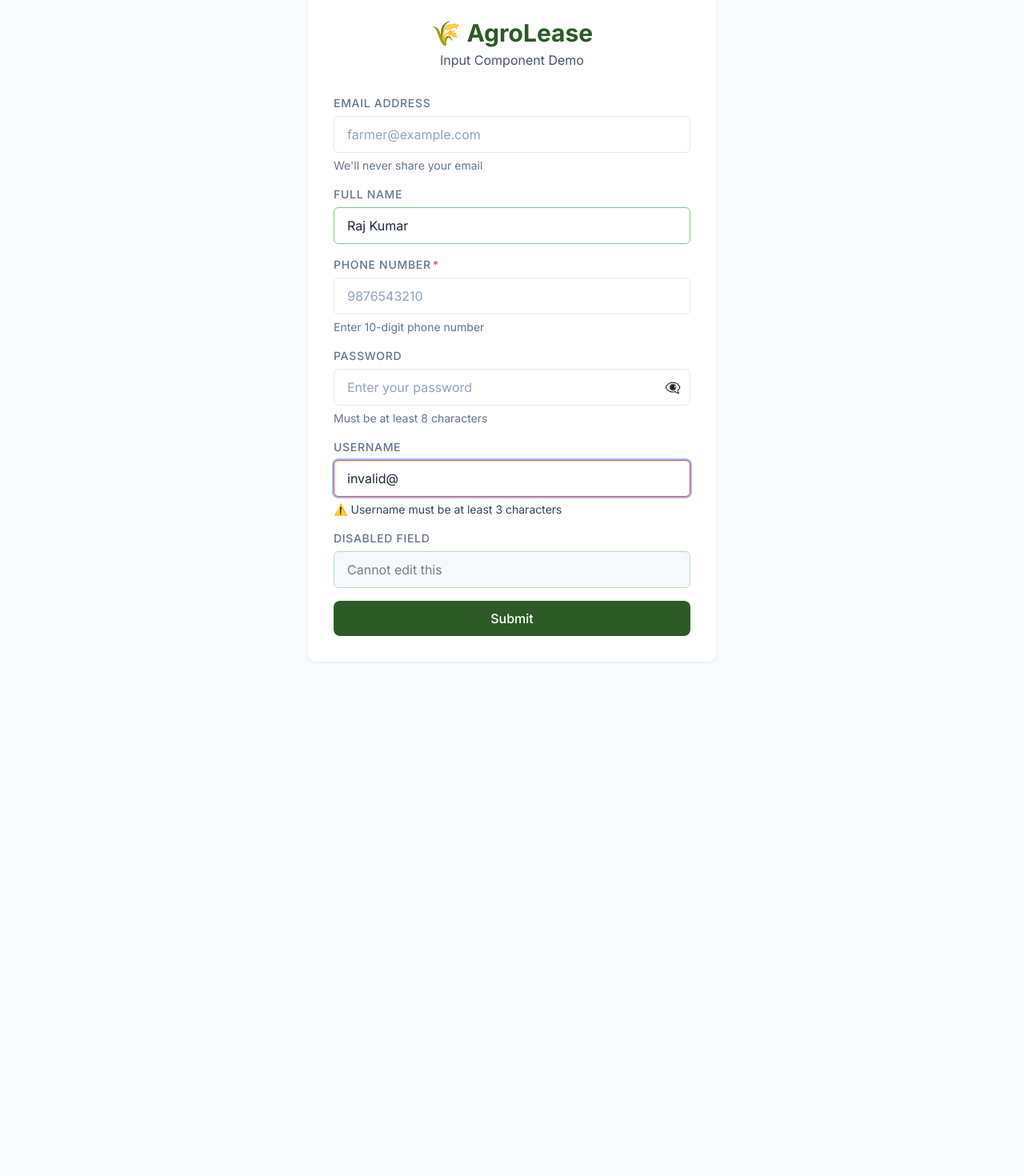
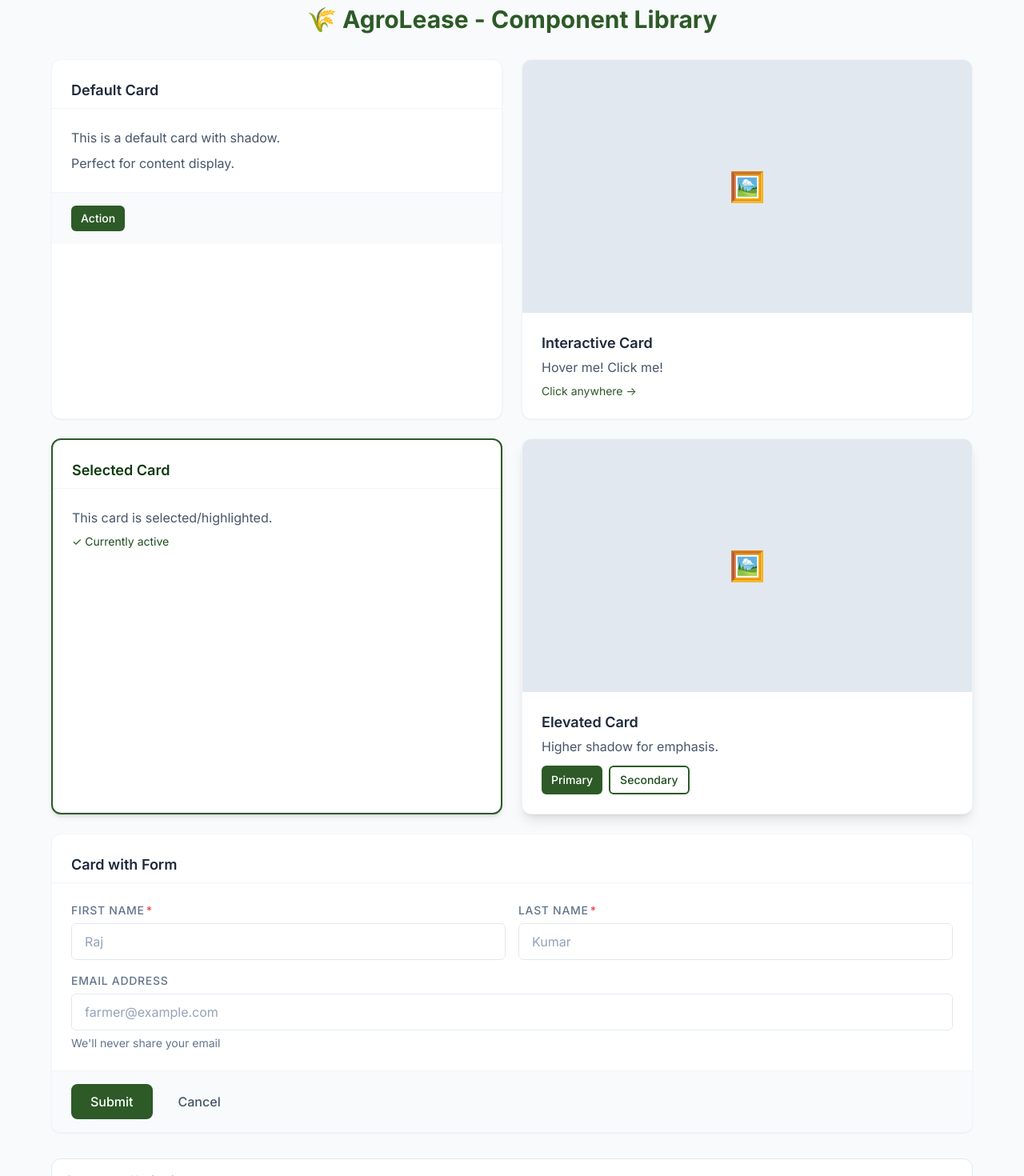
Before and after one commit to shreyashtalele/agrolease-frontend, a React (Vite) app: page /login in a window 1280 px wide. Shown: the part 26-1496 px from the top of the page at 80% size. Before the commit the page ends 870 px from the top, so only its background shows below. Built offline with nearby package versions, Linux system fonts and the light colour scheme.

Commit message:
feat: add Card component with variants and sub-components

```diff
--- a/src/App.tsx
+++ b/src/App.tsx
@@ -1,56 +1,134 @@
 import { Button } from "@/components/common/Button";
 import { Input } from "@/components/common/Input";
+import { Card } from "@/components/common/Card";
 
 function App() {
   return (
-    <div className="min-h-screen flex items-center justify-center bg-neutral-50 p-4">
-      <div className="max-w-lg w-full space-y-8 bg-white rounded-xl p-6 md:p-8 shadow-sm border border-neutral-100">
-        <div className="text-center">
-          <h1 className="text-3xl font-bold text-primary-500">🌾 AgroLease</h1>
-          <p className="text-neutral-600 mt-1">Input Component Demo</p>
+    <div className="min-h-screen bg-neutral-50 p-4 md:p-8">
+      <div className="max-w-6xl mx-auto">
+        <h1 className="text-3xl font-bold text-primary-500 text-center mb-8">
+          🌾 AgroLease - Component Library
+        </h1>
+
+        <div className="grid grid-cols-1 md:grid-cols-2 gap-6">
+          {/* Default Card */}
+          <Card>
+            <Card.Header>
+              <h3 className="text-lg font-semibold text-neutral-800">
+                Default Card
+              </h3>
+            </Card.Header>
+            <Card.Body>
+              <p className="text-neutral-600">
+                This is a default card with shadow.
+              </p>
+              <p className="text-neutral-600 mt-2">
+                Perfect for content display.
+              </p>
+            </Card.Body>
+            <Card.Footer>
+              <Button size="sm">Action</Button>
+            </Card.Footer>
+          </Card>
+
+          {/* Interactive Card */}
+          <Card variant="interactive" onClick={() => alert("Card clicked!")}>
+            <Card.Image src="" alt="Placeholder" />
+            <Card.Body>
+              <h3 className="text-lg font-semibold text-neutral-800">
+                Interactive Card
+              </h3>
+              <p className="text-neutral-600 mt-1">Hover me! Click me!</p>
+              <p className="text-sm text-primary-500 mt-2">Click anywhere →</p>
+            </Card.Body>
+          </Card>
+
+          {/* Selected Card */}
+          <Card variant="selected">
+            <Card.Header>
+              <h3 className="text-lg font-semibold text-primary-700">
+                Selected Card
+              </h3>
+            </Card.Header>
+            <Card.Body>
+              <p className="text-neutral-600">
+                This card is selected/highlighted.
+              </p>
+              <p className="text-sm text-primary-600 mt-2">
+                ✓ Currently active
+              </p>
+            </Card.Body>
+          </Card>
+
+          {/* Elevated Card */}
+          <Card variant="elevated">
+            <Card.Image src="" alt="Elevated card" />
+            <Card.Body>
+              <h3 className="text-lg font-semibold text-neutral-800">
+                Elevated Card
+              </h3>
+              <p className="text-neutral-600 mt-1">
+                Higher shadow for emphasis.
+              </p>
+              <div className="flex gap-2 mt-3">
+                <Button size="sm">Primary</Button>
+                <Button size="sm" variant="outline">
+                  Secondary
+                </Button>
               </div>
+            </Card.Body>
+          </Card>
 
-        <div className="space-y-4">
-          {/* Basic Input */}
+          {/* Card with Form */}
+          <Card className="md:col-span-2">
+            <Card.Header>
+              <h3 className="text-lg font-semibold text-neutral-800">
+                Card with Form
+              </h3>
+            </Card.Header>
+            <Card.Body>
+              <div className="grid grid-cols-1 md:grid-cols-2 gap-4">
+                <Input label="First Name" placeholder="Raj" required />
+                <Input label="Last Name" placeholder="Kumar" required />
+                <div className="md:col-span-2">
                   <Input
                     label="Email Address"
                     type="email"
                     placeholder="farmer@example.com"
                     helper="We'll never share your email"
                   />
+                </div>
+              </div>
+            </Card.Body>
+            <Card.Footer>
+              <Button>Submit</Button>
+              <Button variant="ghost" className="ml-2">
+                Cancel
+              </Button>
+            </Card.Footer>
+          </Card>
+        </div>
 
-          {/* Input with Value */}
-          <Input label="Full Name" placeholder="Raj Kumar" value="Raj Kumar" />
-
-          {/* Required Input */}
-          <Input
-            label="Phone Number"
-            type="tel"
-            placeholder="9876543210"
-            required
-            helper="Enter 10-digit phone number"
-          />
-
-          {/* Password Input */}
-          <Input
-            label="Password"
-            type="password"
-            placeholder="Enter your password"
-            helper="Must be at least 8 characters"
-          />
-
-          {/* Error State */}
-          <Input
-            label="Username"
-            placeholder="Enter username"
-            value="invalid@"
-            error="Username must be at least 3 characters"
-          />
-
-          {/* Disabled Input */}
-          <Input label="Disabled Field" value="Cannot edit this" disabled />
-
-          <Button fullWidth>Submit</Button>
+        {/* Quick Navigation to Other Components */}
+        <div className="mt-8 p-4 bg-white rounded-xl border border-neutral-200">
+          <h3 className="text-sm font-medium text-neutral-500 mb-3">
+            Component Navigation
+          </h3>
+          <div className="flex flex-wrap gap-2">
+            <Button size="sm">Button</Button>
+            <Button size="sm" variant="outline">
+              Input
+            </Button>
+            <Button size="sm" variant="primary">
+              Card
+            </Button>
+            <Button size="sm" variant="ghost">
+              Badge (Coming Soon)
+            </Button>
+            <Button size="sm" variant="ghost">
+              Avatar (Coming Soon)
+            </Button>
+          </div>
         </div>
       </div>
     </div>
--- a/src/components/common/Card/Card.tsx
+++ b/src/components/common/Card/Card.tsx
@@ -0,0 +1,140 @@
+import React from "react";
+
+interface CardProps extends React.HTMLAttributes<HTMLDivElement> {
+  variant?: "default" | "interactive" | "selected" | "elevated";
+  children: React.ReactNode;
+}
+
+export const Card: React.FC<CardProps> & {
+  Image: React.FC<CardImageProps>;
+  Header: React.FC<CardHeaderProps>;
+  Body: React.FC<CardBodyProps>;
+  Footer: React.FC<CardFooterProps>;
+} = ({ variant = "default", children, className = "", onClick, ...props }) => {
+  const baseClasses = `
+    bg-white rounded-xl
+    border border-neutral-100
+    overflow-hidden
+    transition-all duration-200
+  `;
+
+  const variantClasses = {
+    default: "shadow-sm",
+    interactive: `
+      shadow-sm cursor-pointer
+      hover:shadow-md hover:-translate-y-1 hover:border-primary-200
+      active:scale-98
+    `,
+    selected: `
+      shadow-md border-2 border-primary-500 bg-primary-50
+    `,
+    elevated: "shadow-lg",
+  };
+
+  const combinedClasses = `
+    ${baseClasses}
+    ${variantClasses[variant]}
+    ${className}
+  `
+    .replace(/\s+/g, " ")
+    .trim();
+
+  return (
+    <div
+      className={combinedClasses}
+      onClick={onClick}
+      role={variant === "interactive" ? "button" : undefined}
+      tabIndex={variant === "interactive" ? 0 : undefined}
+      onKeyDown={(e: React.KeyboardEvent<HTMLDivElement>) => {
+        if (variant === "interactive" && (e.key === "Enter" || e.key === " ")) {
+          e.preventDefault();
+          onClick?.(e as any);
+        }
+      }}
+      {...props}
+    >
+      {children}
+    </div>
+  );
+};
+
+interface CardImageProps extends React.ImgHTMLAttributes<HTMLImageElement> {
+  children?: React.ReactNode;
+}
+
+const CardImage: React.FC<CardImageProps> = ({
+  src,
+  alt,
+  className = "",
+  children,
+  ...props
+}) => (
+  <div className="relative w-full aspect-video bg-neutral-200 overflow-hidden">
+    {src ? (
+      <img
+        src={src}
+        alt={alt || "Card image"}
+        className={`w-full h-full object-cover ${className}`}
+        {...props}
+      />
+    ) : (
+      <div className="w-full h-full flex items-center justify-center text-4xl text-neutral-400">
+        {children || "🖼️"}
+      </div>
+    )}
+  </div>
+);
+
+interface CardHeaderProps extends React.HTMLAttributes<HTMLDivElement> {
+  children: React.ReactNode;
+}
+
+const CardHeader: React.FC<CardHeaderProps> = ({
+  children,
+  className = "",
+  ...props
+}) => (
+  <div
+    className={`px-4 md:px-6 pt-4 md:pt-6 pb-2 border-b border-neutral-100 ${className}`}
+    {...props}
+  >
+    {children}
+  </div>
+);
+
+interface CardBodyProps extends React.HTMLAttributes<HTMLDivElement> {
+  children: React.ReactNode;
+}
+
+const CardBody: React.FC<CardBodyProps> = ({
+  children,
+  className = "",
+  ...props
+}) => (
+  <div className={`px-4 md:px-6 py-4 md:py-6 ${className}`} {...props}>
+    {children}
+  </div>
+);
+
+interface CardFooterProps extends React.HTMLAttributes<HTMLDivElement> {
+  children: React.ReactNode;
+}
+
+const CardFooter: React.FC<CardFooterProps> = ({
+  children,
+  className = "",
+  ...props
+}) => (
+  <div
+    className={`px-4 md:px-6 py-3 md:py-4 border-t border-neutral-100 bg-neutral-50 ${className}`}
+    {...props}
+  >
+    {children}
+  </div>
+);
+
+// Attach sub-components to Card
+Card.Image = CardImage;
+Card.Header = CardHeader;
+Card.Body = CardBody;
+Card.Footer = CardFooter;
--- a/src/components/common/Card/index.ts
+++ b/src/components/common/Card/index.ts
@@ -0,0 +1 @@
+export { Card } from "./Card";
```
Lines whose indentation alone changed are shown as unchanged.
